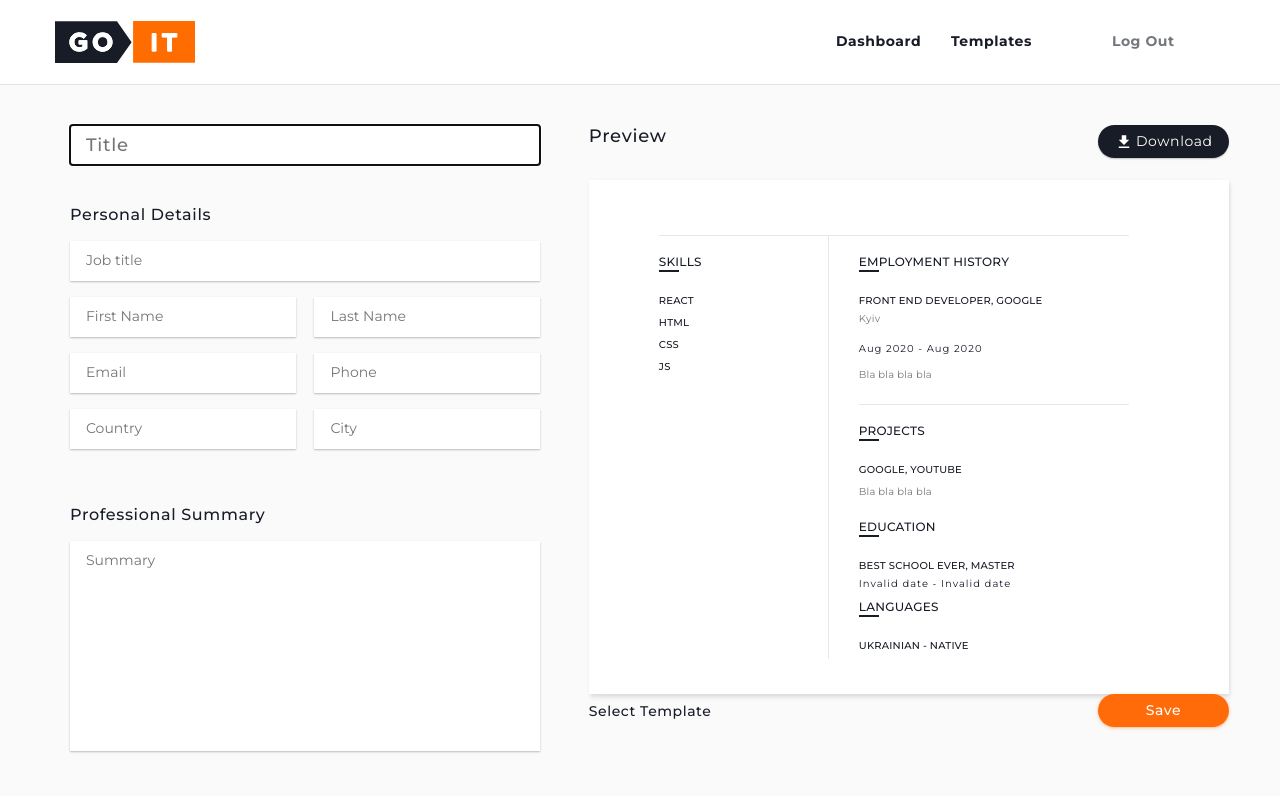
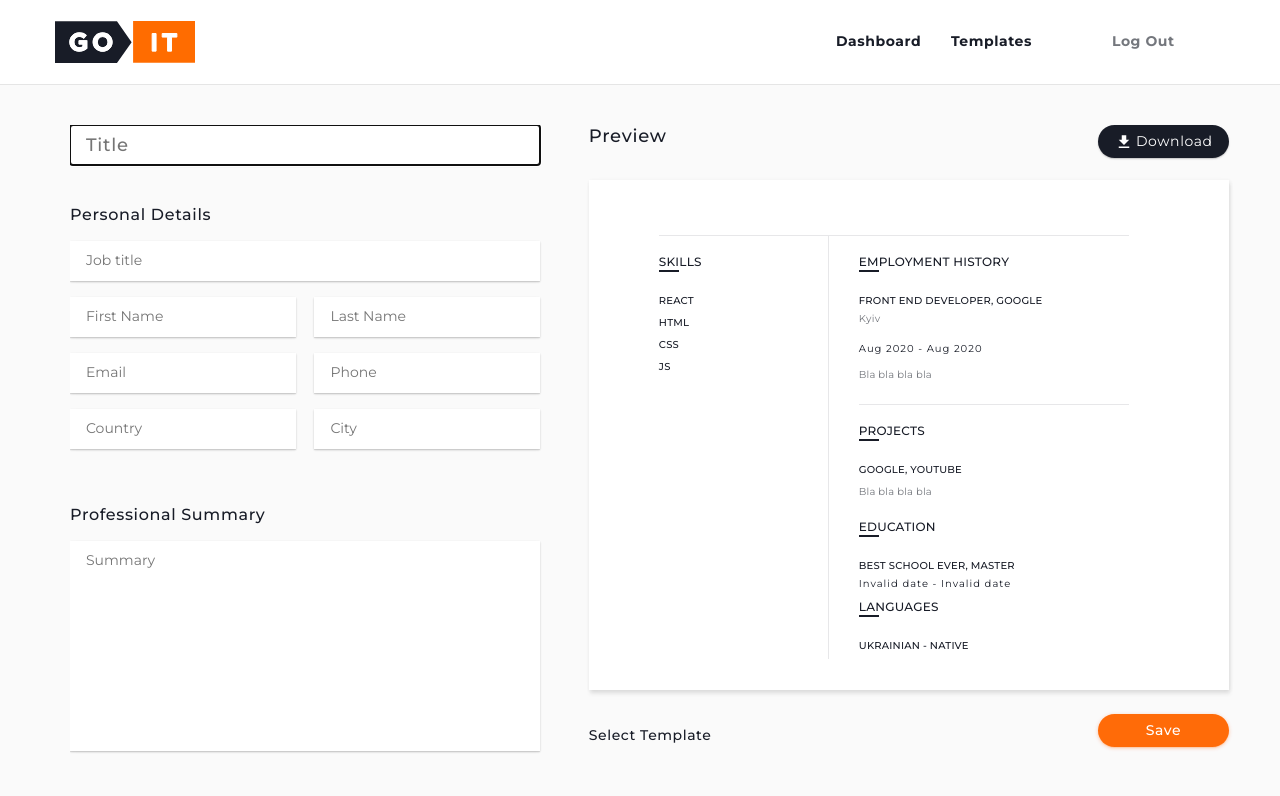
Before and after one commit to VovaMelnyk/Builder, a React (Create React App) app: page /editor in a window 1280 px wide. Shown: the top 796 px of the page. Built offline with nearby package versions, Linux system fonts and the light colour scheme.

Commit message:
fixEditorConstructor

```diff
--- a/src/Components/Preview/Preview.module.css
+++ b/src/Components/Preview/Preview.module.css
@@ -25,8 +25,10 @@
 }
 
 .saveWrapper {
+	padding-top: 24px;
 	display: flex;
 	justify-content: space-between;
+	align-items: center;
 }
 .select {
 	font: 500 14px/17px "Montserrat";
@@ -51,4 +53,5 @@
 
 .container {
 	min-width: 640px;
+	height: calc(100vh - 125px);
 }
--- a/src/Components/Preview/PreviewT1/PreviewT1.module.css
+++ b/src/Components/Preview/PreviewT1/PreviewT1.module.css
@@ -9,6 +9,25 @@ ul {
 	padding: 35px 100px 35px 70px;
 	background-color: #fff;
 	width: 100%;
+	height: calc(100vh - 290px);
+	overflow-y: scroll;
+}
+.preview::-webkit-scrollbar {
+	width: 10px;
+}
+
+.preview::-webkit-scrollbar-track {
+	box-shadow: inset 0 0 5px grey;
+	border-radius: 10px;
+}
+
+.preview::-webkit-scrollbar-thumb {
+	background: rgb(105, 100, 100);
+	border-radius: 10px;
+}
+
+.preview::-webkit-scrollbar-thumb:hover {
+	background: #7c7777;
 }
 .topPart {
 	margin-bottom: 20px;
--- a/src/Containers/EditorConstructor/EditorConstructor.module.css
+++ b/src/Containers/EditorConstructor/EditorConstructor.module.css
@@ -1,6 +1,27 @@
 .MainWrapper {
-  display: block;
-  max-width: 1280px;
-  margin: 0 auto;
-  min-width: 500px;
+	padding-bottom: 5px;
+	display: block;
+	max-width: 1280px;
+	margin: 0 auto;
+	min-width: 500px;
+	height: calc(100vh - 130px);
+	overflow-y: scroll;
 }
+
+.MainWrapper::-webkit-scrollbar {
+	width: 10px;
+}
+
+.MainWrapper::-webkit-scrollbar-track {
+	box-shadow: inset 0 0 5px grey;
+	border-radius: 10px;
+}
+
+.MainWrapper::-webkit-scrollbar-thumb {
+	background: rgb(105, 100, 100);
+	border-radius: 10px;
+}
+
+.MainWrapper::-webkit-scrollbar-thumb:hover {
+	background: #7c7777;
+}
```
Lines whose indentation alone changed are shown as unchanged.
